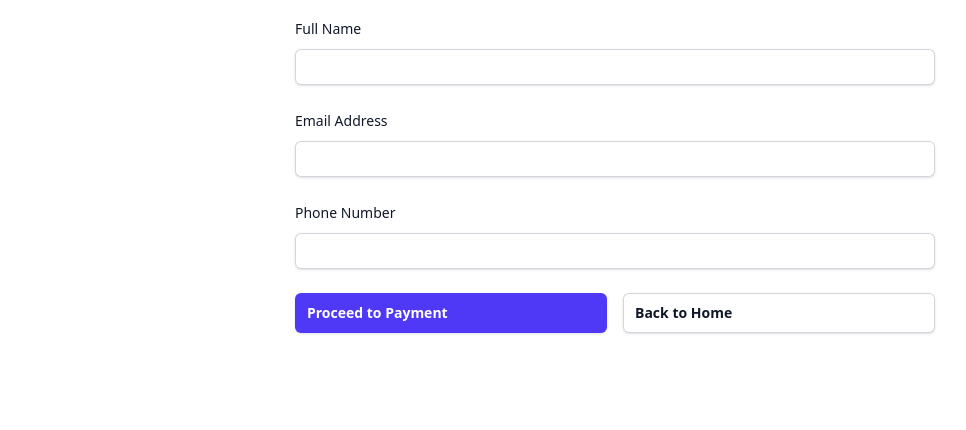
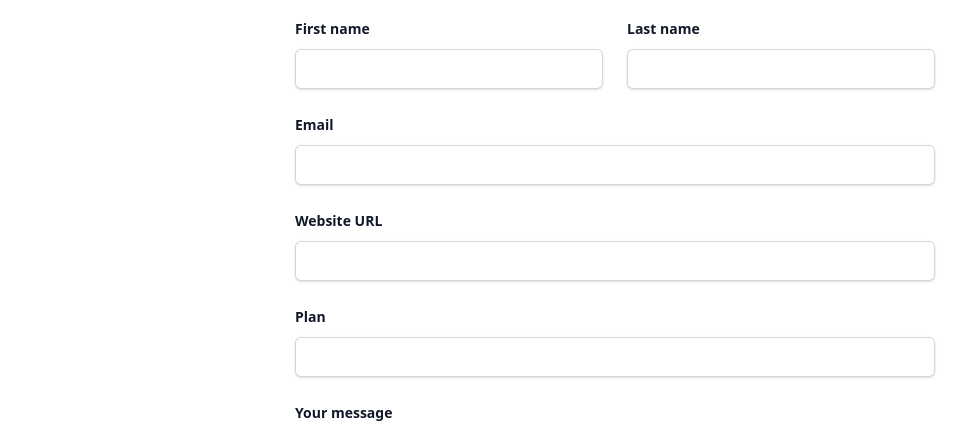
Before and after one commit to trusem/MainWebsite, an Astro site: page /contact-form in a window 1280 px wide. Shown: the part 303-733 px from the top of the page, without its empty margins (25-991 px from the left). Built offline with nearby package versions, Linux system fonts and the light colour scheme; Astro itself is replaced by a stand-in of ours.

Commit message:
Fixed Contact form.

```diff
--- a/src/pages/contact-form.astro
+++ b/src/pages/contact-form.astro
@@ -9,13 +9,13 @@ const planPrice = params.get('price');
 const formattedPlan = selectedPlan ? selectedPlan.charAt(0).toUpperCase() + selectedPlan.slice(1) : '';
 ---
 
-<Layout title="Contact Us - Faithful Field">
+<Layout title="Contact Us">
     <main class="flex-auto">
         <div class="mx-auto max-w-7xl px-4 py-16 sm:px-6 lg:px-8">
             <div class="mx-auto max-w-2xl">
                 <div class="space-y-4">
                     <h1 class="text-3xl font-bold tracking-tight text-gray-900 sm:text-4xl">
-                        Almost there!
+                        Plan Details
                     </h1>
                     {selectedPlan && (
                         <div class="bg-gray-50 p-6 rounded-lg border border-gray-200">
@@ -29,49 +29,83 @@ const formattedPlan = selectedPlan ? selectedPlan.charAt(0).toUpperCase() + sele
                 </div>
 
                 <form class="mt-8 space-y-6" id="contactForm">
+                <div class="grid grid-cols-1 gap-6 sm:grid-cols-2">
                         <div>
-                        <label for="name" class="block text-sm font-medium leading-6 text-gray-900">
-                            Full Name
+                            <label for="first-name" class="block text-sm font-semibold leading-6 text-gray-900">
+                                First name
                             </label>
-                        <div class="mt-2">
                             <input
                                 type="text"
-                                name="name"
-                                id="name"
+                                name="first-name"
+                                id="first-name"
                                 required
-                                class="block w-full rounded-md border-0 py-1.5 text-gray-900 shadow-sm ring-1 ring-inset ring-gray-300 placeholder:text-gray-400 focus:ring-2 focus:ring-inset focus:ring-indigo-600 sm:text-sm sm:leading-6"
+                                class="mt-2 block w-full rounded-md border-0 px-3.5 py-2 text-gray-900 shadow-sm ring-1 ring-inset ring-gray-300 placeholder:text-gray-400 focus:ring-2 focus:ring-inset focus:ring-indigo-600 sm:text-sm sm:leading-6"
+                            />
+                        </div>
+                        <div>
+                            <label for="last-name" class="block text-sm font-semibold leading-6 text-gray-900">
+                                Last name
+                            </label>
+                            <input
+                                type="text"
+                                name="last-name"
+                                id="last-name"
+                                required
+                                class="mt-2 block w-full rounded-md border-0 px-3.5 py-2 text-gray-900 shadow-sm ring-1 ring-inset ring-gray-300 placeholder:text-gray-400 focus:ring-2 focus:ring-inset focus:ring-indigo-600 sm:text-sm sm:leading-6"
                             />
                         </div>
                     </div>
 
                     <div>
-                        <label for="email" class="block text-sm font-medium leading-6 text-gray-900">
-                            Email Address
+                        <label for="email" class="block text-sm font-semibold leading-6 text-gray-900">
+                            Email
                         </label>
-                        <div class="mt-2">
                         <input
                             type="email"
                             name="email"
                             id="email"
                             required
-                                class="block w-full rounded-md border-0 py-1.5 text-gray-900 shadow-sm ring-1 ring-inset ring-gray-300 placeholder:text-gray-400 focus:ring-2 focus:ring-inset focus:ring-indigo-600 sm:text-sm sm:leading-6"
+                            class="mt-2 block w-full rounded-md border-0 px-3.5 py-2 text-gray-900 shadow-sm ring-1 ring-inset ring-gray-300 placeholder:text-gray-400 focus:ring-2 focus:ring-inset focus:ring-indigo-600 sm:text-sm sm:leading-6"
                         />
-                        </div>
                     </div>
 
                     <div>
-                        <label for="phone" class="block text-sm font-medium leading-6 text-gray-900">
-                            Phone Number
+                        <label for="website" class="block text-sm font-semibold leading-6 text-gray-900">
+                            Website URL
                         </label>
-                        <div class="mt-2">
                         <input
-                                type="tel"
-                                name="phone"
-                                id="phone"
+                            type="url"
+                            name="website"
+                            id="website"
                             required
-                                class="block w-full rounded-md border-0 py-1.5 text-gray-900 shadow-sm ring-1 ring-inset ring-gray-300 placeholder:text-gray-400 focus:ring-2 focus:ring-inset focus:ring-indigo-600 sm:text-sm sm:leading-6"
+                            class="mt-2 block w-full rounded-md border-0 px-3.5 py-2 text-gray-900 shadow-sm ring-1 ring-inset ring-gray-300 placeholder:text-gray-400 focus:ring-2 focus:ring-inset focus:ring-indigo-600 sm:text-sm sm:leading-6"
                         />
                     </div>
+
+                    <div>
+                        <label for="website" class="block text-sm font-semibold leading-6 text-gray-900">
+                            Plan
+                        </label>
+                        <input
+                            type="plan"
+                            name="plan"
+                            id="plan"
+                            required
+                            class="mt-2 block w-full rounded-md border-0 px-3.5 py-2 text-gray-900 shadow-sm ring-1 ring-inset ring-gray-300 placeholder:text-gray-400 focus:ring-2 focus:ring-inset focus:ring-indigo-600 sm:text-sm sm:leading-6"
+                        />
+                    </div>
+
+                    <div>
+                        <label for="message" class="block text-sm font-semibold leading-6 text-gray-900">
+                            Your message
+                        </label>
+                        <textarea
+                            name="message"
+                            id="message"
+                            rows="5"
+                            required
+                            class="mt-2 block w-full rounded-md border-0 px-3.5 py-2 text-gray-900 shadow-sm ring-1 ring-inset ring-gray-300 placeholder:text-gray-400 focus:ring-2 focus:ring-inset focus:ring-indigo-600 sm:text-sm sm:leading-6"
+                        ></textarea>
                     </div>
 
                     <div class="flex gap-4">
```
Lines whose indentation alone changed are shown as unchanged.
